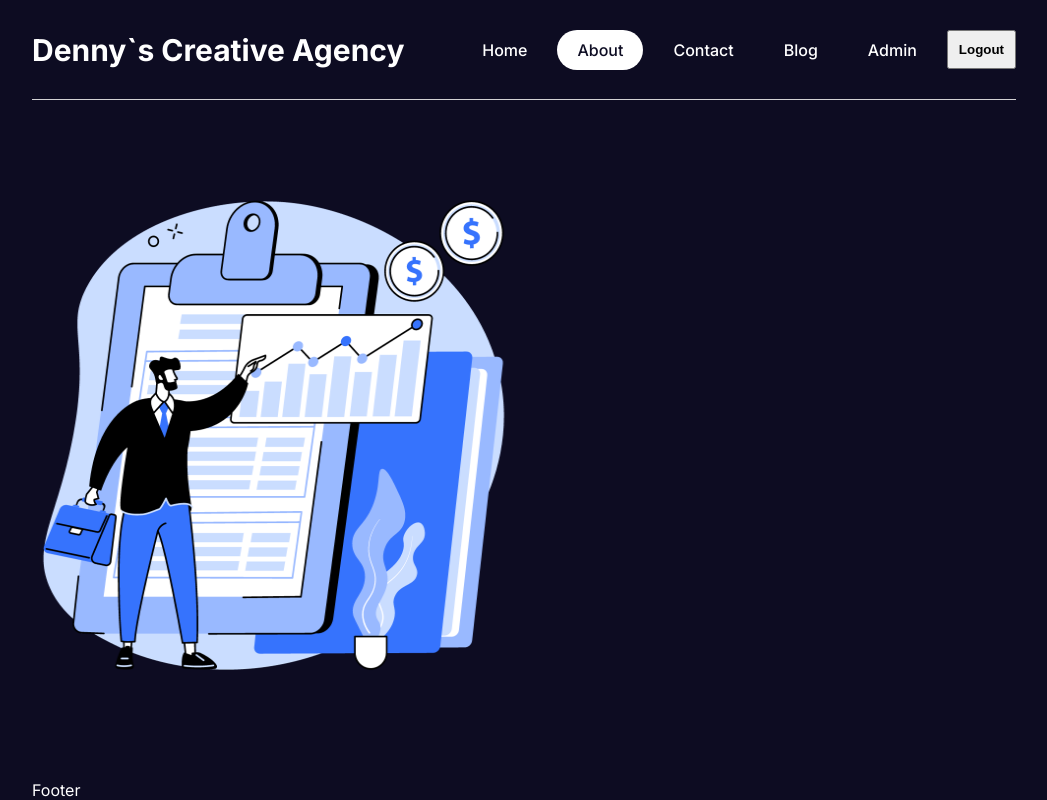
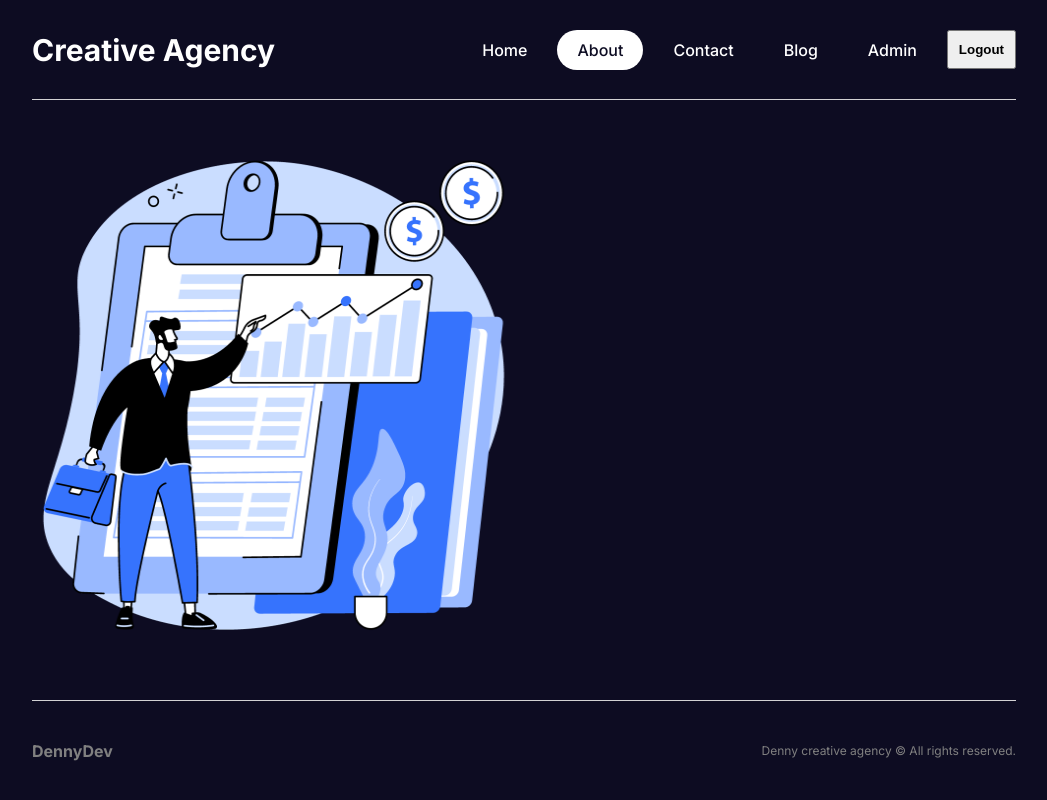
Before and after one commit to DenisTolmachev/next14-lessons-agency, a Next.js app: page /about in a window 1280 px wide. Shown: the whole page, without its empty margins (116-1163 px from the left). Built offline with nearby package versions, Linux system fonts and the light colour scheme.

Commit message:
home page design

```diff
--- /dev/null
+++ b/src/app/home.module.css
@@ -0,0 +1,49 @@
+.container {
+    display: flex;
+    gap: 100px;
+}
+
+.textContainer {
+    flex: 1;
+    display: flex;
+    flex-direction: column;
+    gap: 50px;
+}
+
+.brands {
+    width: 500px;
+    height: 50px;
+    position: relative;
+    filter: grayscale(1);
+}
+
+.title {
+    font-size: 96px;
+}
+
+.desc {
+    font-size: 20px;
+}
+
+.buttons {
+    display: flex;
+    gap: 20px;
+}
+
+.button {
+    padding: 20px;
+    min-width: 120px;
+    cursor: pointer;
+    border: none;
+    border-radius: 5px;
+}
+
+.button:first-child {
+    background-color: var(--btn);
+    color: var(--text);
+}
+
+.imgContainer {
+    flex: 1;
+    position: relative;
+}
--- a/src/app/layout.js
+++ b/src/app/layout.js
@@ -6,7 +6,7 @@
 const inter = Inter({ subsets: ["latin"] });
 
 export const metadata = {
-  title: "Denny`s Creative Agency",
+  title: "Creative Agency",
   description: "Next.js lesson",
 };
 
--- a/src/components/footer/Footer.jsx
+++ b/src/components/footer/Footer.jsx
@@ -1,9 +1,15 @@
-import React from 'react'
+import React from "react";
+import styles from "./footer.module.css";
 
 const Footer = () => {
   return (
-    <div>Footer</div>
-  )
-}
+    <div className={styles.container}>
+      <div className={styles.logo}>DennyDev</div>
+      <div className={styles.text}>
+        Denny creative agency © All rights reserved.
+      </div>
+    </div>
+  );
+};
 
-export default Footer
+export default Footer;
--- /dev/null
+++ b/src/components/footer/footer.module.css
@@ -0,0 +1,15 @@
+.container {
+    display: flex;
+    height: 100px;
+    align-items: center;
+    justify-content: space-between;
+    border-top: solid 1px #e7e7e7e7;
+    color: gray;
+}
+
+.logo {
+    font-weight: bold;
+}
+.text {
+    font-size: 12px;
+}
--- a/src/components/navbar/Navbar.jsx
+++ b/src/components/navbar/Navbar.jsx
@@ -1,3 +1,4 @@
+import Link from "next/link";
 import Links from "./links/Links";
 import React from "react";
 import styles from "./navbar.module.css";
@@ -5,7 +6,9 @@
 const Navbar = () => {
   return (
     <div className={styles.container}>
-      <div className={styles.logo}>Denny`s Creative Agency</div>
+      <Link href="/" className={styles.logo}>
+        Creative Agency
+      </Link>
       <div>
         <Links />
       </div>
```
Also changed, not shown: src/app/page.jsx (+24 -1 lines).
